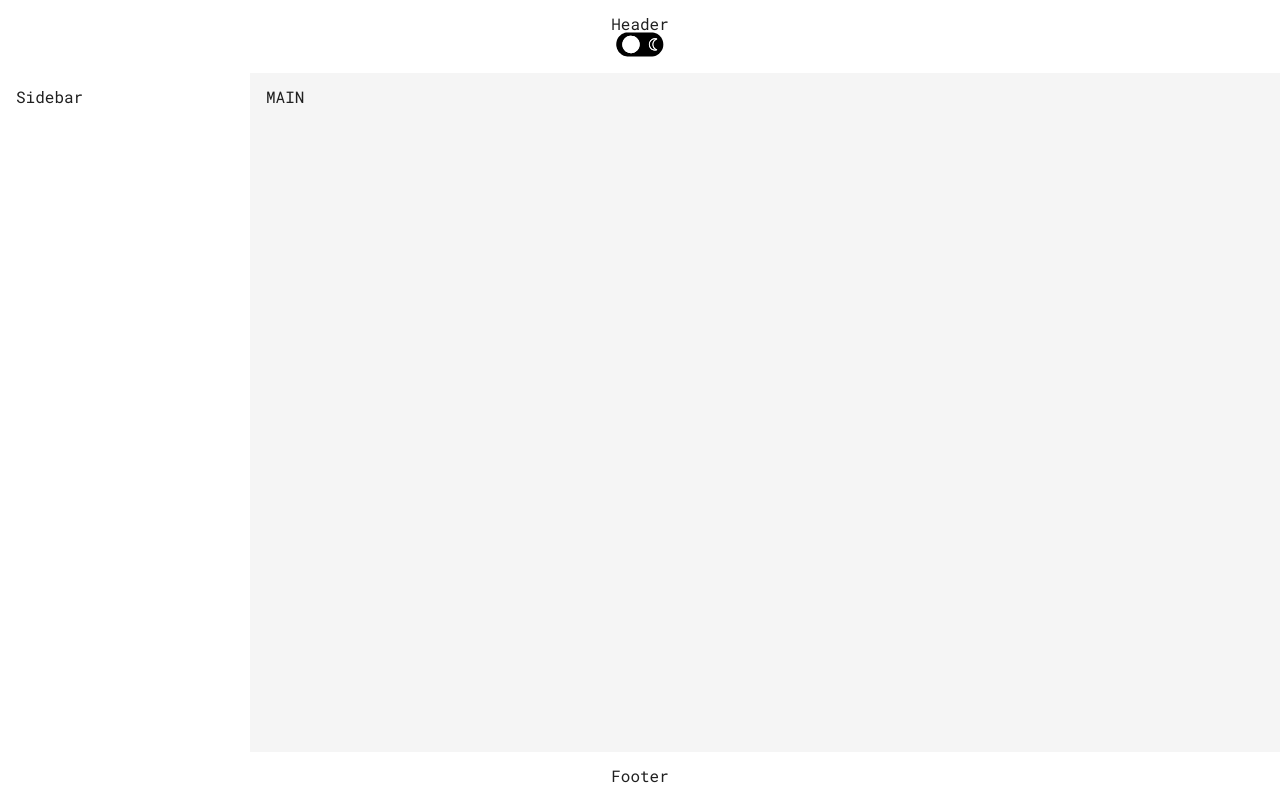
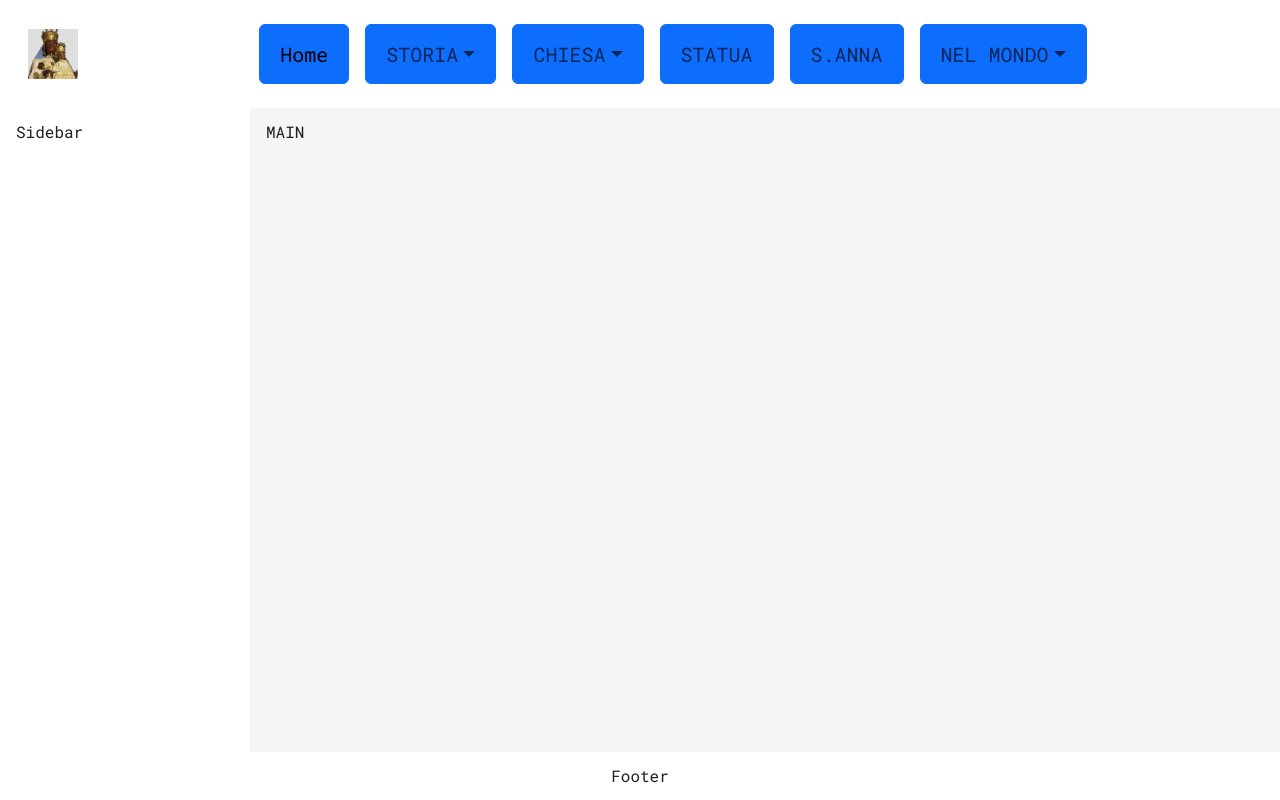
Before and after one commit to Cianuro-83/REACT, a React (Vite) app in the folder canneto-front/: page /app in a window 1280 px wide. Built offline with nearby package versions, Linux system fonts and the light colour scheme.

Commit message:
feat: ADD NAV BAR

```diff
--- a/canneto-front/src/components/NavBar.jsx
+++ b/canneto-front/src/components/NavBar.jsx
@@ -1,10 +1,10 @@
 const NavBar = () => {
 	return (
 		<div className="rfc-NavBar">
-			<nav className="navbar navbar-expand-lg navbar-light bg-primary">
+			<nav className="navbar navbar-expand-lg">
 				<div className="container-fluid">
 					<a className="navbar-brand" href="#">
-						Navbar
+						<img src="/img/Madonna-nav.webp" className="logo" alt="" />
 					</a>
 					<button
 						className="navbar-toggler"
@@ -19,41 +19,43 @@ const NavBar = () => {
 					<div
 						className="collapse navbar-collapse"
 						id="navbarSupportedContent">
-						<ul className="navbar-nav me-auto mb-2 mb-lg-0">
-							<li className="nav-item">
+						<ul className="navbar-nav me-auto mb-2 mb-lg-0 w-100 justify-content-center">
+							<li className="nav-item me-3">
+								<button
+									type="button"
+									className="btn btn-primary nav-button">
 									<a
-									className="nav-link active"
+										className="nav-link active fs-5"
 										aria-current="page"
 										href="#">
 										Home
 									</a>
+								</button>
 							</li>
-							<li className="nav-item">
-								<a className="nav-link" href="#">
-									Link
-								</a>
-							</li>
-							<li className="nav-item dropdown">
+							<li className="nav-item dropdown me-3">
+								<button
+									type="button"
+									className="btn btn-primary nav-button">
 									<a
-									className="nav-link dropdown-toggle"
+										className="nav-link dropdown-toggle fs-5"
 										href="#"
 										id="navbarDropdown"
 										role="button"
 										data-bs-toggle="dropdown"
 										aria-expanded="false">
-									Dropdown
+										STORIA
 									</a>
 									<ul
 										className="dropdown-menu"
 										aria-labelledby="navbarDropdown">
 										<li>
 											<a className="dropdown-item" href="#">
-											Action
+												Cenni storici
 											</a>
 										</li>
 										<li>
 											<a className="dropdown-item" href="#">
-											Another action
+												Culto Pagano
 											</a>
 										</li>
 										<li>
@@ -61,32 +63,120 @@ const NavBar = () => {
 										</li>
 										<li>
 											<a className="dropdown-item" href="#">
-											Something else here
+												Culto Mariano
+											</a>
+										</li>
+										<li>
+											<a className="dropdown-item" href="#">
+												La Pia Leggenda
 											</a>
 										</li>
 									</ul>
+								</button>
 							</li>
-							<li className="nav-item">
+							<li className="nav-item dropdown me-3">
+								<button
+									type="button"
+									className="btn btn-primary nav-button">
 									<a
-									className="nav-link disabled"
+										className="nav-link dropdown-toggle fs-5"
 										href="#"
-									tabIndex={-1}
-									aria-disabled="true">
-									Disabled
+										id="navbarDropdown"
+										role="button"
+										data-bs-toggle="dropdown"
+										aria-expanded="false">
+										CHIESA
+									</a>
+									<ul
+										className="dropdown-menu"
+										aria-labelledby="navbarDropdown">
+										<li>
+											<a className="dropdown-item" href="#">
+												Il vecchio edificio
+											</a>
+										</li>
+										<li>
+											<a className="dropdown-item" href="#">
+												Il nuovo edificio
+											</a>
+										</li>
+										<li>
+											<hr className="dropdown-divider" />
+										</li>
+										<li>
+											<a className="dropdown-item" href="#">
+												La casa del Pellegrino
 											</a>
 										</li>
 									</ul>
-						<form className="d-flex">
-							<input
-								className="form-control me-2"
-								type="search"
-								placeholder="Search"
-								aria-label="Search"
-							/>
-							<button className="btn btn-outline-success" type="submit">
-								Search
 								</button>
-						</form>
+							</li>
+							<li className="nav-item me-3">
+								<button
+									type="button"
+									className="btn btn-primary nav-button fs-5">
+									<a className="nav-link" href="#">
+										STATUA
+									</a>
+								</button>
+							</li>
+							<li className="nav-item me-3">
+								<button
+									type="button"
+									className="btn btn-primary nav-button fs-5">
+									<a className="nav-link" href="#">
+										S.ANNA
+									</a>
+								</button>
+							</li>
+							<li className="nav-item dropdown">
+								<button
+									type="button"
+									className="btn btn-primary nav-button">
+									<a
+										className="nav-link dropdown-toggle fs-5"
+										href="#"
+										id="navbarDropdown"
+										role="button"
+										data-bs-toggle="dropdown"
+										aria-expanded="false">
+										NEL MONDO
+									</a>
+									<ul
+										className="dropdown-menu"
+										aria-labelledby="navbarDropdown">
+										<li>
+											<a className="dropdown-item" href="#">
+												Canada
+											</a>
+										</li>
+										<li>
+											<a className="dropdown-item" href="#">
+												Stati Uniti
+											</a>
+										</li>
+										<li>
+											<hr className="dropdown-divider" />
+										</li>
+										<li>
+											<a className="dropdown-item" href="#">
+												India
+											</a>
+										</li>
+										<li>
+											<a className="dropdown-item" href="#">
+												Messico
+											</a>
+										</li>
+										<li>
+											<a className="dropdown-item" href="#">
+												Perù
+											</a>
+										</li>
+									</ul>
+								</button>
+							</li>
+						</ul>
 					</div>
 				</div>
 			</nav>
--- a/canneto-front/src/components/layout/MainLayout.jsx
+++ b/canneto-front/src/components/layout/MainLayout.jsx
@@ -1,6 +1,6 @@
 import { Outlet } from 'react-router-dom';
-import DarkMode from '../DarkMode';
 import { useSelector } from 'react-redux';
+import NavBar from '../NavBar';
 
 const MainLayout = () => {
 	const isDarkMode = useSelector((state) => state.darkMode.darkMode);
@@ -8,8 +8,7 @@ const MainLayout = () => {
 	return (
 		<div className={`layout ${isDarkMode ? 'dark-mode' : 'light-mode'}`}>
 			<header className="header">
-				Header
-				<DarkMode />
+				<NavBar />
 			</header>
 			<main className="main">
 				<aside className="sidebar">Sidebar</aside>
--- a/canneto-front/src/style/index.scss
+++ b/canneto-front/src/style/index.scss
@@ -301,3 +301,7 @@ todo:  MainLayout.jsx
 		order: 1; /* Ensure content appears above the sidebar on small screens */
 	}
 }
+
+.logo {
+	width: 50px;
+}
```
Also changed, not shown: canneto-front/public/img/Madonna-nav.webp (added). Lines whose indentation alone changed are shown as unchanged.
